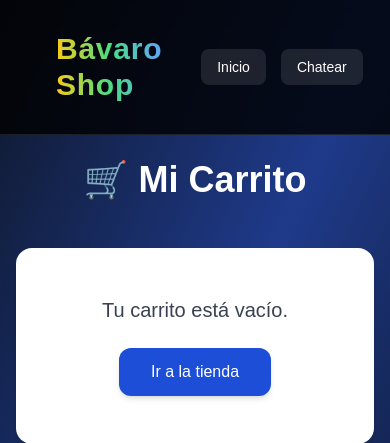
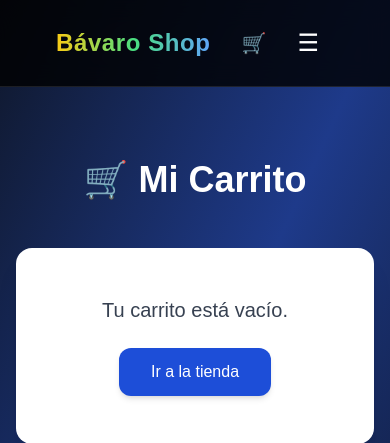
Before and after one commit to cerebritoone1-coder/bavaroshop, a Django app: page /carrito/ in a window 390 px wide. Shown: the top 443 px of the page. Run offline with Django 5.2, Linux system fonts and the light colour scheme; the visitor is signed in with stand-in values (Sample User, id 1); some libraries are stand-ins or nearby versions.

Commit message:
Mobile header proper layout

```diff
--- a/templates/base.html
+++ b/templates/base.html
@@ -100,6 +100,12 @@ if ("serviceWorker" in navigator) {
 }
 </script>
 
+<script>
+function toggleMenu() {
+  const menu = document.getElementById("mobileMenu");
+  menu.classList.toggle("hidden");
+}
+</script>
 
 </body>
 </html>
--- a/templates/partials/header.html
+++ b/templates/partials/header.html
@@ -2,25 +2,25 @@
                bg-black/80 backdrop-blur-md
                border-b border-white/10">
 
-<div class="max-w-7xl mx-auto px-4 md:px-6 py-4 flex items-center justify-between">
-
+  <div class="max-w-7xl mx-auto px-4 py-3 flex items-center justify-between">
 
     <!-- LOGO -->
-    <div class="flex items-center gap-6">
+    <div class="flex items-center gap-4">
       <a href="{% url 'tienda' %}"
-         class="text-3xl font-extrabold bg-gradient-to-r
+         class="text-2xl md:text-3xl font-extrabold bg-gradient-to-r
                 from-yellow-400 via-green-400 to-blue-400
                 bg-clip-text text-transparent tracking-wide">
         Bávaro Shop
       </a>
 
+      <!-- Inicio solo escritorio -->
       <a href="{% url 'tienda' %}"
-         class="px-4 py-2 rounded-lg bg-white/10 hover:bg-white/20 transition text-sm">
+         class="hidden md:inline-block px-4 py-2 rounded-lg bg-white/10 hover:bg-white/20 transition text-sm">
         Inicio
       </a>
     </div>
 
-    <!-- BUSCADOR FUNCIONAL -->
+    <!-- BUSCADOR SOLO ESCRITORIO -->
     <form method="get" action="{% url 'tienda' %}"
           class="flex-1 px-10 hidden md:block">
       <input type="text"
@@ -32,16 +32,14 @@
                     text-white placeholder-gray-300">
     </form>
 
-    <!-- ACCIONES -->
-    <div class="flex items-center gap-5">
+    <!-- ACCIONES ESCRITORIO -->
+    <div class="hidden md:flex items-center gap-5">
 
-      <!-- Chat -->
       <button onclick="Tawk_API.toggle()"
         class="px-4 py-2 bg-white/10 hover:bg-white/20 rounded-lg transition text-sm">
         Chatear
       </button>
 
-      <!-- Notificaciones -->
       <a href="{% url 'notificaciones_web' %}"
          class="relative text-xl hover:scale-110 transition">
         🔔
@@ -52,9 +50,8 @@
         {% endif %}
       </a>
 
-      <!-- Carrito -->
       <a href="{% url 'ver_carrito' %}"
-         class="relative text-xl cursor-pointer hover:scale-110 transition">
+         class="relative text-xl hover:scale-110 transition">
         🛒
         {% if request.session.cart %}
           <span class="absolute -top-2 -right-3 bg-red-600 text-xs px-1.5 rounded-full">
@@ -95,5 +92,47 @@
       </div>
 
     </div>
+
+    <!-- VERSION MOVIL -->
+    <div class="flex items-center gap-4 md:hidden">
+
+      <!-- Carrito -->
+      <a href="{% url 'ver_carrito' %}" class="relative text-xl">
+        🛒
+        {% if request.session.cart %}
+          <span class="absolute -top-2 -right-2 bg-red-600 text-xs px-1.5 rounded-full">
+            {{ request.session.cart|length }}
+          </span>
+        {% endif %}
+      </a>
+
+      <!-- Menu -->
+      <button onclick="toggleMenu()" class="text-2xl">
+        ☰
+      </button>
+
+    </div>
+
   </div>
 </header>
+
+<!-- MENU MOVIL -->
+<div id="mobileMenu" class="hidden md:hidden bg-black border-t border-white/10 px-4 py-4 space-y-3">
+
+  <a href="{% url 'tienda' %}" class="block">Inicio</a>
+  <a href="{% url 'mi_perfil' %}" class="block">Mi Perfil</a>
+  <a href="{% url 'mis_pedidos' %}" class="block">Mis Pedidos</a>
+  <a href="{% url 'notificaciones_web' %}" class="block">Notificaciones</a>
+
+  <button onclick="Tawk_API.toggle()" class="block w-full text-left">
+    Chatear
+  </button>
+
+  <form method="post" action="{% url 'logout' %}">
+    {% csrf_token %}
+    <button type="submit" class="text-red-400">
+      Cerrar sesión
+    </button>
+  </form>
+
+</div>
```
